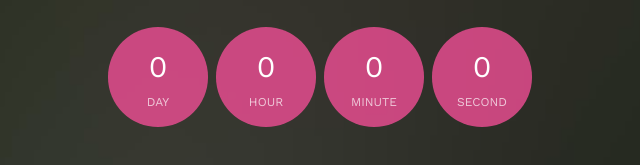
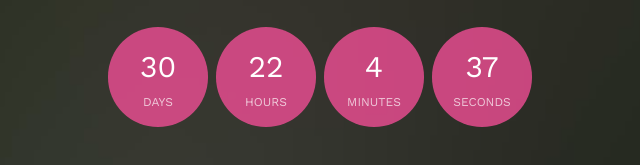
Before and after one commit to ilhamprbd/ilhamprbd.github.io, a plain HTML site: page index.html in a window 1280 px wide. Shown: the part 420-585 px from the top of the page, 320-960 px from the left. Drawn offline with nearby package versions, Linux system fonts and the light colour scheme; files whose address does not match are found by name.

Commit message:
Update index.html

```diff
--- a/index.html
+++ b/index.html
@@ -618,7 +618,7 @@
      //  month: d.getMonth() + 1,
      //   day: d.getDate()
 	 year : "2022",
-	 month: "08",
+	 month: "09",
 	 day: "30"
     });
 
```
